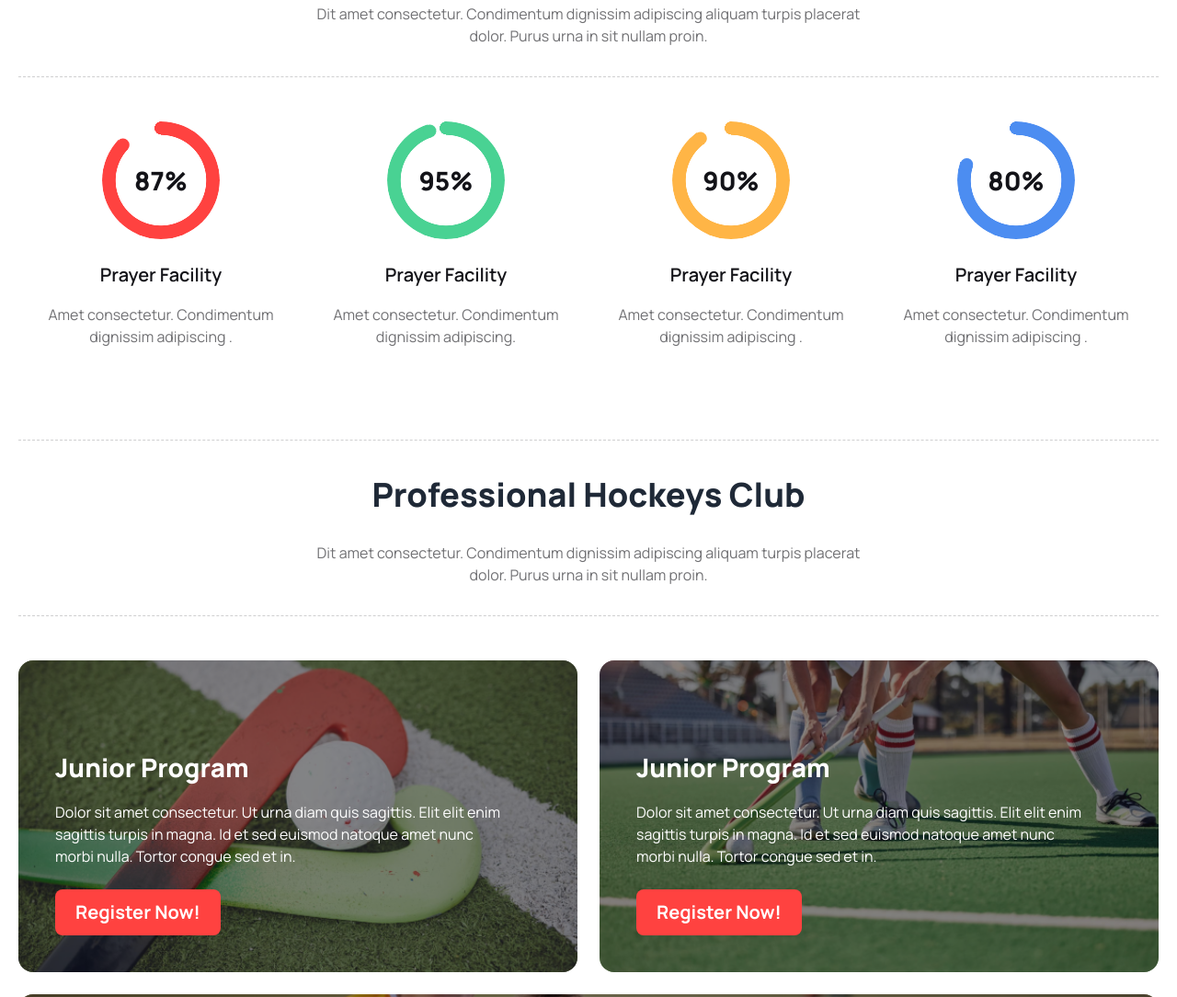
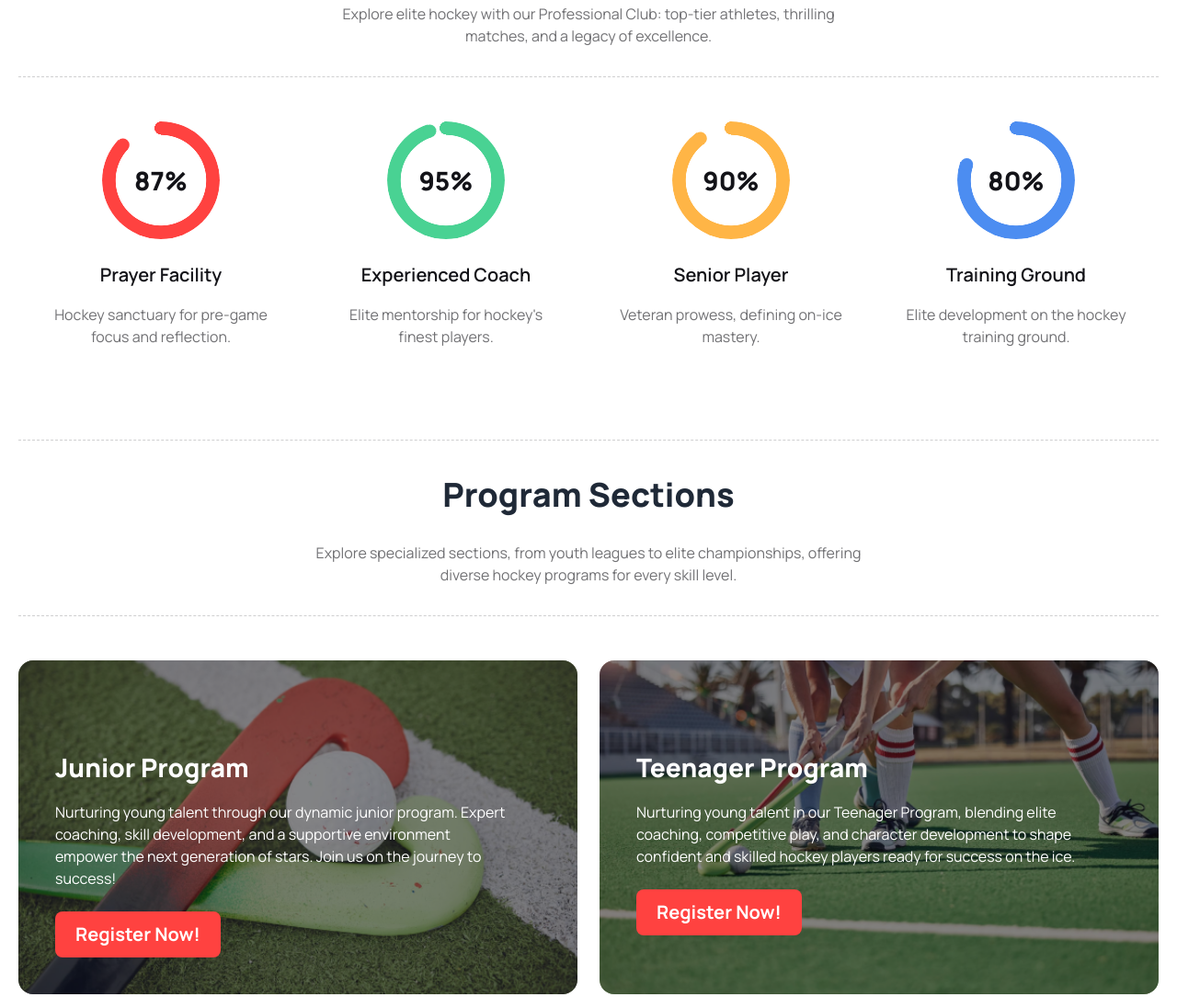
Before and after one commit to Zioun/Hockey-s-Assignment, a plain HTML site: page index.html in a window 1280 px wide. Shown: the part 972-2056 px from the top of the page at 92% size. Drawn offline with nearby package versions, Linux system fonts and the light colour scheme.

Commit message:
Hockey's Website 100% Complete :)

```diff
--- a/index.html
+++ b/index.html
@@ -101,8 +101,8 @@
           </div>
           <!-- Banner Badge Start -->
           <div class="md:absolute mt-[10px] md:top-auto md:right-[32px] md:bottom-[32px] bg-darkColor p-[16px] md:p-[32px] rounded-[16px] max-w-full">
-            <h1 class="text-[18px] md:text-[24px] font-extrabold text-whiteColor mb-2 md:mb-4">Meet all the heroes from the field</h1>
-            <p class="text-[14px] md:text-[16px] text-lightWhite md:max-w-[502px]">Dit amet consectetur. Condimentum dignissim adipiscing aliquam turpis placerat dolor. Purus urna in sit nullam proin.</p>
+            <h1 class="text-[18px] md:text-[24px] font-extrabold text-whiteColor mb-2 md:mb-4">Ice Warriors: Proud Wearers of Glory.</h1>
+            <p class="text-[14px] md:text-[16px] text-lightWhite md:max-w-[502px]">Embark on a hockey journey with passion and determination. Our badge signifies commitment, unity, and excellence on the ice.</p>
           </div>
           <!-- Banner Badge End -->
         </div>
@@ -113,28 +113,28 @@
         <section>
             <div class="text-center border-y-2 md:border-y border-dashed border-[#13121833] py-[24px] md:py-[32px] mb-[24px] md:mb-[48px] mt-[40px] md:mt-[100px]">
                 <h1 class="text-[22px] md:text-[36px] font-extrabold">Professional Hockeys Club</h1>
-                <p class="max-w-[292px] md:max-w-[607px] text-[14px] md:text-[16px] m-auto mt-[16px] md:mt-[24px] text-lightDark">Dit amet consectetur. Condimentum dignissim adipiscing aliquam turpis placerat dolor. Purus urna in sit nullam proin.</p>
+                <p class="max-w-[292px] md:max-w-[607px] text-[14px] md:text-[16px] m-auto mt-[16px] md:mt-[24px] text-lightDark">Explore elite hockey with our Professional Club: top-tier athletes, thrilling matches, and a legacy of excellence.</p>
             </div>
             <div class="grid md:grid-cols-2 lg:grid-cols-3 xl:grid-cols-4 gap-y-[34px] md:gap-y-20">
                 <div class="text-center">
                     <div class="radial-progress text-[#FF4240]" style="--value:87; --size:8rem; --thickness: 0.9rem;" role="progressbar"><span class="text-darkColor font-extrabold text-[28px]">87%</span></div>
                     <h1 class="font-semibold text-darkColor text-[20px] mt-[24px] mb-[16px]">Prayer Facility</h1>
-                    <p class="max-w-[250px] m-auto text-lightDark">Amet consectetur. Condimentum dignissim adipiscing .</p>
+                    <p class="max-w-[250px] m-auto text-lightDark">Hockey sanctuary for pre-game focus and reflection.</p>
                 </div>
                 <div class="text-center">
                     <div class="radial-progress text-[#49D293]" style="--value:95; --size:8rem; --thickness: 0.9rem;" role="progressbar"><span class="text-darkColor font-extrabold text-[28px]">95%</span></div>
-                    <h1 class="font-semibold text-[20px] text-darkColor mt-[24px] mb-[16px]">Prayer Facility</h1>
-                    <p class="max-w-[250px] m-auto text-lightDark">Amet consectetur. Condimentum dignissim adipiscing.</p>
+                    <h1 class="font-semibold text-[20px] text-darkColor mt-[24px] mb-[16px]">Experienced Coach</h1>
+                    <p class="max-w-[250px] m-auto text-lightDark">Elite mentorship for hockey's finest players.</p>
                 </div>
                 <div class="text-center">
                     <div class="radial-progress text-[#FFB546]" style="--value:90; --size:8rem; --thickness: 0.9rem;" role="progressbar"><span class="text-darkColor font-extrabold text-[28px]">90%</span></div>
-                    <h1 class="font-semibold text-[20px] text-darkColor mt-[24px] mb-[16px]">Prayer Facility</h1>
-                    <p class="max-w-[250px] m-auto text-lightDark">Amet consectetur. Condimentum dignissim adipiscing .</p>
+                    <h1 class="font-semibold text-[20px] text-darkColor mt-[24px] mb-[16px]">Senior Player</h1>
+                    <p class="max-w-[250px] m-auto text-lightDark">Veteran prowess, defining on-ice mastery.</p>
                 </div>
                 <div class="text-center">
                     <div class="radial-progress text-[#4C8DF1]" style="--value:80; --size:8rem; --thickness: 0.9rem;" role="progressbar"><span class="text-darkColor font-extrabold text-[28px]">80%</span></div>
-                    <h1 class="font-semibold text-[20px] text-darkColor mt-[24px] mb-[16px]">Prayer Facility</h1>
-                    <p class="max-w-[250px] m-auto text-lightDark">Amet consectetur. Condimentum dignissim adipiscing .</p>
+                    <h1 class="font-semibold text-[20px] text-darkColor mt-[24px] mb-[16px]">Training Ground</h1>
+                    <p class="max-w-[250px] m-auto text-lightDark">Elite development on the hockey training ground.</p>
                 </div>
             </div>
         </section>
@@ -142,28 +142,32 @@
         <!-- Program Section Start -->
         <section>
           <div class="text-center border-y-2 md:border-y border-dashed border-[#13121833] py-[24px] md:py-[32px] mb-[24px] md:mb-[48px] mt-[40px] md:mt-[100px]">
-            <h1 class="text-[22px] md:text-[36px] font-extrabold">Professional Hockeys Club</h1>
-            <p class="max-w-[292px] md:max-w-[607px] text-[14px] md:text-[16px] m-auto mt-[16px] md:mt-[24px] text-lightDark">Dit amet consectetur. Condimentum dignissim adipiscing aliquam turpis placerat dolor. Purus urna in sit nullam proin.</p>
+            <h1 class="text-[22px] md:text-[36px] font-extrabold">Program Sections</h1>
+            <p class="max-w-[292px] md:max-w-[607px] text-[14px] md:text-[16px] m-auto mt-[16px] md:mt-[24px] text-lightDark">Explore specialized sections, from youth leagues to elite championships, offering diverse hockey programs for every skill level.</p>
           </div>
           <div class="grid grid-cols-2 gap-[24px]">
             <div class="top-[95px] left-[40px] bg-no-repeat bg-center bg-cover rounded-[16px] overflow-hidden col-span-2 md:col-span-1" style="background-image: url('Images/program-1.png');">
-              <div class="pt-[24px] pb-[24px] px-[24px] md:pt-[95px] md:pb-[40px] md:px-[40px] bg-[#13131880]">
-                <h1 class="font-extrabold text-[20px] md:text-[28px] text-whiteColor">Junior Program</h1>
-                <p class="text-white max-w-[495px] mt-[14px] md:mt-[16px] mb-[24px]">Dolor sit amet consectetur. Ut urna diam quis sagittis. Elit elit enim sagittis turpis in magna. Id et sed euismod natoque amet nunc morbi nulla. Tortor congue sed et in.</p>
-                <button class="bg-primaryColor text-whiteColor text-[18px] md:text-[20px] py-[10px] px-[22px] font-bold rounded-[8px]">Register Now!</button>
+              <div class="bg-[#13131880] w-full h-full">
+                <div class="pt-[24px] pb-[24px] px-[24px] md:pt-[95px] md:pb-[40px] md:px-[40px] ">
+                  <h1 class="font-extrabold text-[20px] md:text-[28px] text-whiteColor">Junior Program</h1>
+                  <p class="text-white max-w-[495px] mt-[14px] md:mt-[16px] mb-[24px]">Nurturing young talent through our dynamic junior program. Expert coaching, skill development, and a supportive environment empower the next generation of stars. Join us on the journey to success!</p>
+                  <button class="bg-primaryColor text-whiteColor text-[18px] md:text-[20px] py-[10px] px-[22px] font-bold rounded-[8px]">Register Now!</button>
+                </div>
               </div>
             </div>
             <div class="top-[95px] left-[40px] bg-no-repeat bg-center bg-cover rounded-[16px] overflow-hidden col-span-2 md:col-span-1" style="background-image: url('Images/program-2.png');">
-              <div class="pt-[24px] pb-[24px] px-[24px] md:pt-[95px] md:pb-[40px] md:px-[40px] bg-[#13131880]">
-                <h1 class="font-extrabold text-[20px] md:text-[28px] text-whiteColor">Junior Program</h1>
-                <p class="text-white max-w-[495px] mt-[14px] md:mt-[16px] mb-[24px]">Dolor sit amet consectetur. Ut urna diam quis sagittis. Elit elit enim sagittis turpis in magna. Id et sed euismod natoque amet nunc morbi nulla. Tortor congue sed et in.</p>
-                <button class="bg-primaryColor text-whiteColor text-[18px] md:text-[20px] py-[10px] px-[22px] font-bold rounded-[8px]">Register Now!</button>
+              <div class="bg-[#13131880] w-full h-full">
+                <div class="pt-[24px] pb-[24px] px-[24px] md:pt-[95px] md:pb-[40px] md:px-[40px] ">
+                  <h1 class="font-extrabold text-[20px] md:text-[28px] text-whiteColor">Teenager Program</h1>
+                  <p class="text-white max-w-[495px] mt-[14px] md:mt-[16px] mb-[24px]">Nurturing young talent in our Teenager Program, blending elite coaching, competitive play, and character development to shape confident and skilled hockey players ready for success on the ice.</p>
+                  <button class="bg-primaryColor text-whiteColor text-[18px] md:text-[20px] py-[10px] px-[22px] font-bold rounded-[8px]">Register Now!</button>
+                </div>
               </div>
             </div>
             <div class="top-[95px] left-[40px] bg-no-repeat bg-center bg-cover rounded-[16px] overflow-hidden col-span-2" style="background-image: url('Images/program-3.png');">
               <div class="pt-[24px] pb-[24px] px-[24px] md:pt-[207px] md:pb-[40px] md:px-[40px] bg-[#13131880]">
-                <h1 class="font-extrabold text-[20px] md:text-[28px] text-whiteColor">Junior Program</h1>
-                <p class="text-white max-w-[495px] mt-[14px] md:mt-[16px] mb-[24px]">Dolor sit amet consectetur. Ut urna diam quis sagittis. Elit elit enim sagittis turpis in magna. Id et sed euismod natoque amet nunc morbi nulla. Tortor congue sed et in.</p>
+                <h1 class="font-extrabold text-[20px] md:text-[28px] text-whiteColor">Professional Program</h1>
+                <p class="text-white max-w-[495px] mt-[14px] md:mt-[16px] mb-[24px]">Elevate your game in our Professional Program, designed for elite athletes with cutting-edge coaching, strategic training, and a path to hockey excellence at the highest level.</p>
                 <button class="bg-primaryColor text-whiteColor text-[18px] md:text-[20px] py-[10px] px-[22px] font-bold rounded-[8px]">Register Now!</button>
               </div>
             </div>
@@ -173,8 +177,8 @@
         <!-- Product Section Start -->
         <section>
           <div class="text-center border-y-2 md:border-y border-dashed border-[#13121833] py-[24px] md:py-[32px] mb-[24px] md:mb-[48px] mt-[40px] md:mt-[100px]">
-            <h1 class="text-[22px] md:text-[36px] font-extrabold">Professional Hockeys Club</h1>
-            <p class="max-w-[292px] md:max-w-[607px] text-[14px] md:text-[16px] m-auto mt-[16px] md:mt-[24px] text-lightDark">Dit amet consectetur. Condimentum dignissim adipiscing aliquam turpis placerat dolor. Purus urna in sit nullam proin.</p>
+            <h1 class="text-[22px] md:text-[36px] font-extrabold">Our New Products</h1>
+            <p class="max-w-[292px] md:max-w-[607px] text-[14px] md:text-[16px] m-auto mt-[16px] md:mt-[24px] text-lightDark">Discover game-changing gear in our latest hockey products collection – innovation, style, and performance combined for excellence.</p>
           </div>
           <div class="grid md:grid-cols-2 gap-[24px]">
             <!-- Product 1 -->
@@ -196,8 +200,8 @@
                   </div>
                 </div>
                 <div>
-                  <h1 class="text-[20px] font-extrabold">World Cup Flags Football</h1>
-                  <p class="text-lightDark max-w-[306px] mt-[12px] mb-[16px]">Dolor sit amet consectetur. Ut urna diam quis sagittis. </p>
+                  <h1 class="text-[20px] font-extrabold">World Cup hockey jersey</h1>
+                  <p class="text-lightDark max-w-[306px] mt-[12px] mb-[16px]">Global pride, iconic design, elite performance on the ice.</p>
                 </div>
                 <div class="md:flex gap-[20px] lg:flex-col lg:gap-[0px] xl:flex-row xl:gap-[20px]">
                   <h2 class="text-primaryColor font-extrabold text-[18px]">Price - $22.00</h2>
@@ -227,8 +231,8 @@
                   </div>
                 </div>
                 <div>
-                  <h1 class="text-[20px] font-extrabold">World Cup Flags Football</h1>
-                  <p class="text-lightDark max-w-[306px] mt-[12px] mb-[16px]">Dolor sit amet consectetur. Ut urna diam quis sagittis. </p>
+                  <h1 class="text-[20px] font-extrabold">Saudi arabia team Football</h1>
+                  <p class="text-lightDark max-w-[306px] mt-[12px] mb-[16px]">Team spirit, national pride, exceptional performance on the soccer field.</p>
                 </div>
                 <div class="md:flex gap-[20px] lg:flex-col lg:gap-[0px] xl:flex-row xl:gap-[20px]">
                   <h2 class="text-primaryColor font-extrabold text-[18px]">Price - $22.00</h2>
@@ -258,8 +262,8 @@
                   </div>
                 </div>
                 <div>
-                  <h1 class="text-[20px] font-extrabold">World Cup Flags Football</h1>
-                  <p class="text-lightDark max-w-[306px] mt-[12px] mb-[16px]">Dolor sit amet consectetur. Ut urna diam quis sagittis. </p>
+                  <h1 class="text-[20px] font-extrabold">Hockey Cap</h1>
+                  <p class="text-lightDark max-w-[306px] mt-[12px] mb-[16px]">Precision, speed, teamwork—the essence of hockey caps.</p>
                 </div>
                 <div class="md:flex gap-[20px] lg:flex-col lg:gap-[0px] xl:flex-row xl:gap-[20px]">
                   <h2 class="text-primaryColor font-extrabold text-[18px]">Price - $22.00</h2>
@@ -289,8 +293,8 @@
                   </div>
                 </div>
                 <div>
-                  <h1 class="text-[20px] font-extrabold">World Cup Flags Football</h1>
-                  <p class="text-lightDark max-w-[306px] mt-[12px] mb-[16px]">Dolor sit amet consectetur. Ut urna diam quis sagittis. </p>
+                  <h1 class="text-[20px] font-extrabold">Hockey jersey</h1>
+                  <p class="text-lightDark max-w-[306px] mt-[12px] mb-[16px]">Bold colors, emblematic pride, hockey jersey defines allegiance.</p>
                 </div>
                 <div class="md:flex gap-[20px] lg:flex-col lg:gap-[0px] xl:flex-row xl:gap-[20px]">
                   <h2 class="text-primaryColor font-extrabold text-[18px]">Price - $22.00</h2>
@@ -320,8 +324,8 @@
                   </div>
                 </div>
                 <div>
-                  <h1 class="text-[20px] font-extrabold">World Cup Flags Football</h1>
-                  <p class="text-lightDark max-w-[306px] mt-[12px] mb-[16px]">Dolor sit amet consectetur. Ut urna diam quis sagittis. </p>
+                  <h1 class="text-[20px] font-extrabold">Hockey Helmet </h1>
+                  <p class="text-lightDark max-w-[306px] mt-[12px] mb-[16px]">Guardian of the ice warriors, the hockey helmet.</p>
                 </div>
                 <div class="md:flex gap-[20px] lg:flex-col lg:gap-[0px] xl:flex-row xl:gap-[20px]">
                   <h2 class="text-primaryColor font-extrabold text-[18px]">Price - $22.00</h2>
@@ -352,7 +356,7 @@
                 </div>
                 <div>
                   <h1 class="text-[20px] font-extrabold">World Cup Flags Football</h1>
-                  <p class="text-lightDark max-w-[306px] mt-[12px] mb-[16px]">Dolor sit amet consectetur. Ut urna diam quis sagittis. </p>
+                  <p class="text-lightDark max-w-[306px] mt-[12px] mb-[16px]">Nations unite in a dance of flags, football's World Cup spectacle.</p>
                 </div>
                 <div class="md:flex gap-[20px] lg:flex-col lg:gap-[0px] xl:flex-row xl:gap-[20px]">
                   <h2 class="text-primaryColor font-extrabold text-[18px]">Price - $22.00</h2>
@@ -369,8 +373,8 @@
         <!-- FAQ Section Start -->
         <section>
           <div class="text-center border-y-2 md:border-y border-dashed border-[#13121833] py-[24px] md:py-[32px] mb-[24px] md:mb-[48px] mt-[40px] md:mt-[100px]">
-            <h1 class="text-[22px] md:text-[36px] font-extrabold">Professional Hockeys Club</h1>
-            <p class="max-w-[292px] md:max-w-[607px] text-[14px] md:text-[16px] m-auto mt-[16px] md:mt-[24px] text-lightDark">Dit amet consectetur. Condimentum dignissim adipiscing aliquam turpis placerat dolor. Purus urna in sit nullam proin.</p>
+            <h1 class="text-[22px] md:text-[36px] font-extrabold">Clients Question</h1>
+            <p class="max-w-[292px] md:max-w-[607px] text-[14px] md:text-[16px] m-auto mt-[16px] md:mt-[24px] text-lightDark">Answering clients' inquiries, providing solutions, and ensuring satisfaction through effective communication and prompt assistance.</p>
           </div>
           <div>
             <div class="card lg:card-side flex gap-[40px] border md:border-none p-[24px] md:p-[0px]">
@@ -382,7 +386,7 @@
                     Our Equipment
                   </div>
                   <div class="collapse-content">
-                    <p class="max-w-[518px] text-lightDark md:text-[16px] text-[14px]">Dolor sit amet consectetur. Ut urna diam quis sagittis. Elit elit enim sagittis turpis in magna.</p>
+                    <p class="max-w-[518px] text-lightDark md:text-[16px] text-[14px]">Top-tier, reliable equipment for optimal performance, ensuring efficiency and excellence in every task we undertake.</p>
                   </div>
                 </div>
                 <div class="collapse collapse-plus rounded-none border-b">
@@ -391,7 +395,7 @@
                     Hockey Training
                   </div>
                   <div class="collapse-content">
-                    <p class="max-w-[518px] text-lightDark md:text-[16px] text-[14px]">Dolor sit amet consectetur. Ut urna diam quis sagittis. Elit elit enim sagittis turpis in magna.</p>
+                    <p class="max-w-[518px] text-lightDark md:text-[16px] text-[14px]">Enhancing skills, fostering teamwork, and achieving peak performance through rigorous and strategic hockey training sessions.</p>
                   </div>
                 </div>
                 <div class="collapse collapse-plus rounded-none border-b">
@@ -400,7 +404,7 @@
                     Private Lessons
                   </div>
                   <div class="collapse-content">
-                    <p class="max-w-[518px] text-lightDark md:text-[16px] text-[14px]">Dolor sit amet consectetur. Ut urna diam quis sagittis. Elit elit enim sagittis turpis in magna.</p>
+                    <p class="max-w-[518px] text-lightDark md:text-[16px] text-[14px]">Tailored guidance, personalized strategies—private lessons unlock individual potential, accelerating learning and mastery in any field.</p>
                   </div>
                 </div>
                 <div class="collapse collapse-plus rounded-none border-b">
@@ -409,7 +413,7 @@
                     Ski Touring
                   </div>
                   <div class="collapse-content">
-                    <p class="max-w-[518px] text-lightDark md:text-[16px] text-[14px]">Dolor sit amet consectetur. Ut urna diam quis sagittis. Elit elit enim sagittis turpis in magna.</p>
+                    <p class="max-w-[518px] text-lightDark md:text-[16px] text-[14px]">Exploring untamed slopes, ski touring blends adventure and skill, connecting enthusiasts to nature's breathtaking winter landscapes.</p>
                   </div>
                 </div>
                 <div class="collapse collapse-plus rounded-none border-b">
@@ -418,7 +422,7 @@
                     Booking
                   </div>
                   <div class="collapse-content">
-                    <p class="max-w-[518px] text-lightDark text-[14px]">Dolor sit amet consectetur. Ut urna diam quis sagittis. Elit elit enim sagittis turpis in magna.</p>
+                    <p class="max-w-[518px] text-lightDark md:text-[16px] text-[14px]">Simplify reservations, secure your spot effortlessly—booking made seamless, ensuring convenience and peace of mind for all.</p>
                   </div>
                 </div>
                 <div class="collapse collapse-plus rounded-none">
@@ -427,7 +431,7 @@
                     Pricings
                   </div>
                   <div class="collapse-content">
-                    <p class="max-w-[518px] text-lightDark text-[14px]">Dolor sit amet consectetur. Ut urna diam quis sagittis. Elit elit enim sagittis turpis in magna.</p>
+                    <p class="max-w-[518px] text-lightDark md:text-[16px] text-[14px]">Transparent, competitive pricings—value-driven options tailored to meet diverse needs, ensuring affordability and satisfaction for every customer.</p>
                   </div>
                 </div>
               </div>
@@ -438,8 +442,8 @@
         <!-- Contact Us Section Start -->
         <section>
           <div class="text-center border-y-2 md:border-y border-dashed border-[#13121833] py-[24px] md:py-[32px] mb-[24px] md:mb-[48px] mt-[40px] md:mt-[100px]">
-            <h1 class="text-[22px] md:text-[36px] font-extrabold">Professional Hockeys Club</h1>
-            <p class="max-w-[292px] md:max-w-[607px] text-[14px] md:text-[16px] m-auto mt-[16px] md:mt-[24px] text-lightDark">Dit amet consectetur. Condimentum dignissim adipiscing aliquam turpis placerat dolor. Purus urna in sit nullam proin.</p>
+            <h1 class="text-[22px] md:text-[36px] font-extrabold">Get In Touch</h1>
+            <p class="max-w-[292px] md:max-w-[607px] text-[14px] md:text-[16px] m-auto mt-[16px] md:mt-[24px] text-lightDark">Connect with us for personalized assistance and prompt solutions. Your inquiries matter—let's collaborate for success!</p>
           </div>
           <div class="grid grid-cols-12 gap-[24px]">
             <div class="col-span-12 lg:col-span-5 py-[24px] md:py-[50px] grid gap-[16px] md:gap-[24px] rounded-[16px] border">
@@ -455,16 +459,16 @@
               <div class="mx-[24px] md:mx-[50px] bg-[#FDDD5F1A] rounded-[16px]">
                 <div class="pt-[32px] pb-[48px] px-[32px]">
                   <img src="Images/email.png" alt="phone">
-                  <h2 class="text-lightDark mt-[28px] mb-[9px]">Phone Number :</h2>
-                  <h3 class="tex-[18px] font-extrabold text-darkColor">(+62) 123-321-543</h3>
+                  <h2 class="text-lightDark mt-[28px] mb-[9px]">Email :</h2>
+                  <h3 class="tex-[18px] font-extrabold text-darkColor">hockeys@support.com</h3>
                 </div>
               </div>
               <!-- Card 3 -->
               <div class="mx-[24px] md:mx-[50px] bg-[#629CF31A] rounded-[16px]">
                 <div class="pt-[32px] pb-[48px] px-[32px]">
                   <img src="Images/location.png" alt="phone">
-                  <h2 class="text-lightDark mt-[28px] mb-[9px]">Phone Number :</h2>
-                  <h3 class="tex-[18px] font-extrabold text-darkColor">(+62) 123-321-543</h3>
+                  <h2 class="text-lightDark mt-[28px] mb-[9px]">Location :</h2>
+                  <h3 class="tex-[18px] font-extrabold text-darkColor">152/1 Mohakhali Wireless Gate</h3>
                 </div>
               </div>
 
@@ -521,7 +525,7 @@
         <div class="footer py-[40px] md:py-[100px] grid grid-cols-10">
           <nav class="col-span-10 md:col-span-4 m-auto md:m-0 text-center md:text-left">
             <h1 class="text-[28px] font-extrabold text-whiteColor mx-auto md:m-0 text-center md:text-left">Get In Touch</h1>
-            <p class="text-[16px] text-lightWhite max-w-[346px] mt-[16px] mb-[24px] leading-[162%]">Dit amet consectetur. Condimentum  adipiscing aliquam turpis placerat dolor. Purus urna in sit nullam proin.</p>
+            <p class="text-[16px] text-lightWhite max-w-[346px] mt-[16px] mb-[24px] leading-[162%]">Questions or collaborations? Reach out for swift assistance. Your satisfaction is our priority. Contact us now!</p>
             <div class="flex items-center gap-[16px] mx-auto md:m-0 text-center md:text-left">
               <i class="far fa-envelope text-primaryColor text-[17px]"></i>
               <span class="text-[16px] text-[#FFFFFFCC] max-w-[346px]">hockeys@support.com</span>
```
